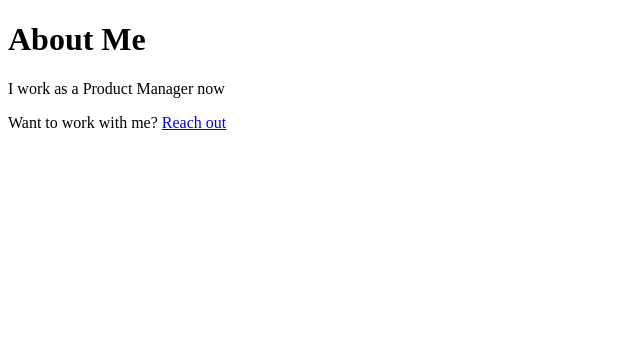
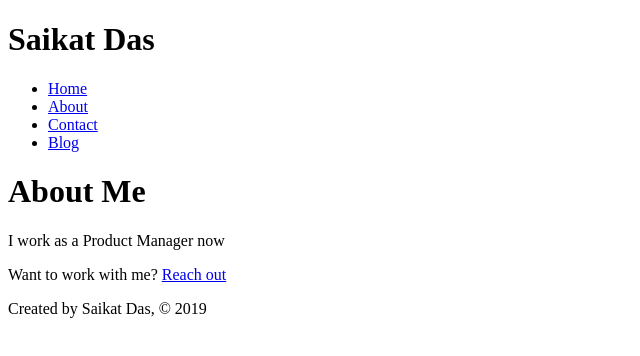
Before and after one commit to saikatdas0790/the-great-gatsby-bootcamp, a Gatsby site: page /about in a window 1280 px wide. Shown: the whole page, without its empty margins (0-640 px from the left). Built offline with nearby package versions, Linux system fonts and the light colour scheme; Gatsby itself is replaced by a stand-in of ours.

Commit message:
Creating shared page components

```diff
--- /dev/null
+++ b/src/components/footer.js
@@ -0,0 +1,9 @@
+import React from "react";
+
+const Footer = () => (
+  <footer>
+    <p>Created by Saikat Das, © {new Date().getFullYear()}</p>
+  </footer>
+);
+
+export default Footer;
--- /dev/null
+++ b/src/components/header.js
@@ -0,0 +1,26 @@
+import React from "react";
+import { Link } from "gatsby";
+
+const Header = () => (
+  <header>
+    <h1>Saikat Das</h1>
+    <nav>
+      <ul>
+        <li>
+          <Link to="/">Home</Link>
+        </li>
+        <li>
+          <Link to="/about">About</Link>
+        </li>
+        <li>
+          <Link to="/contact">Contact</Link>
+        </li>
+        <li>
+          <Link to="/blog">Blog</Link>
+        </li>
+      </ul>
+    </nav>
+  </header>
+);
+
+export default Header;
--- a/src/pages/about.js
+++ b/src/pages/about.js
@@ -1,13 +1,17 @@
 import React from "react";
 import { Link } from "gatsby";
+import Footer from "../components/footer";
+import Header from "../components/header";
 
 const AboutPage = () => (
   <>
+    <Header />
     <h1>About Me</h1>
     <p>I work as a Product Manager now</p>
     <p>
       Want to work with me? <Link to="/contact">Reach out</Link>
     </p>
+    <Footer />
   </>
 );
 
--- a/src/pages/blog.js
+++ b/src/pages/blog.js
@@ -1,9 +1,13 @@
 import React from "react";
+import Footer from "../components/footer";
+import Header from "../components/header";
 
 const BlogPage = () => (
   <>
+    <Header />
     <h1>Blog</h1>
     <p>Posts will show up here later on</p>
+    <Footer />
   </>
 );
 
--- a/src/pages/contact.js
+++ b/src/pages/contact.js
@@ -1,12 +1,16 @@
 import React from "react";
+import Footer from "../components/footer";
+import Header from "../components/header";
 
 const ContactPage = () => (
   <>
+    <Header />
     <h1>Contact Page</h1>
     <p>
       The best way to reach me is via{" "}
       <a href="https://www.linkedin.com/in/saikat-das-13674166/">LinkedIn</a>
     </p>
+    <Footer />
   </>
 );
 
--- a/src/pages/index.js
+++ b/src/pages/index.js
@@ -1,13 +1,17 @@
 import React from "react";
 import { Link } from "gatsby";
+import Footer from "../components/footer";
+import Header from "../components/header";
 
 const IndexPage = () => (
   <>
+    <Header />
     <h1>Hello</h1>
     <h2>I'm Saikat, a full-stack developer from Kolkata, India.</h2>
     <p>
       Need a developer? <Link to="/contact">Contact Me</Link>
     </p>
+    <Footer />
   </>
 );
 
```
